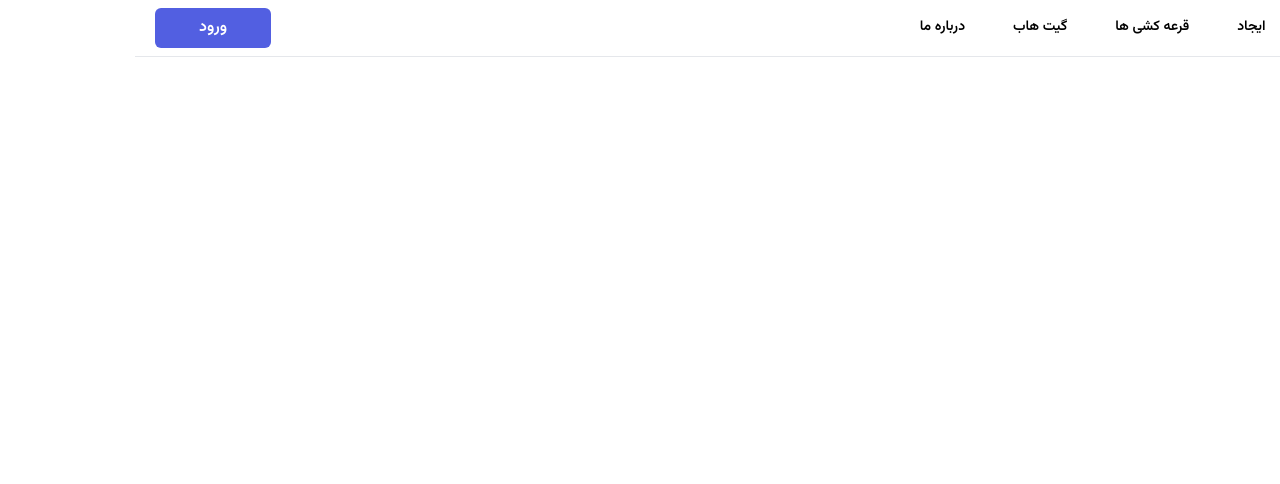
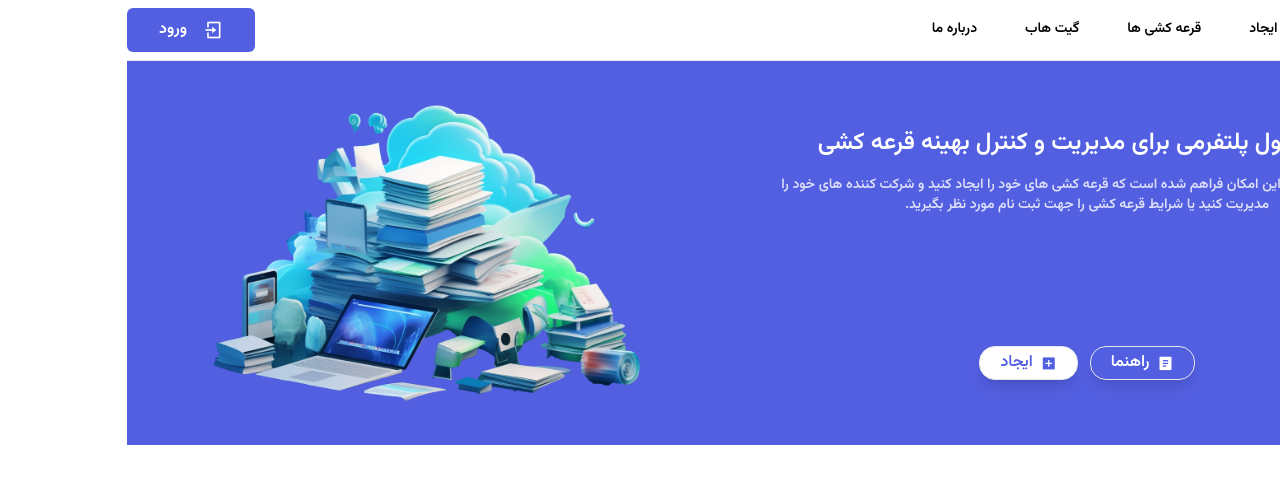
Before and after one commit to abolfazlj10/shans_aval, a Vue app: page / in a window 1280 px wide. Shown: the top 484 px of the page. Built offline with nearby package versions, Linux system fonts and the light colour scheme.

Commit message:
create component header

```diff
--- a/src/assets/base.css
+++ b/src/assets/style/base.css
@@ -3,11 +3,11 @@
 @tailwind utilities;
 @font-face {
   font-family: vazir;
-  src: url('./fonts/Vazirmatn-Thin.ttf');
+  src: url('../fonts/Vazirmatn-Thin.ttf');
 }
 @font-face {
   font-family: vazirBold;
-  src: url('./fonts/Vazirmatn-SemiBold.ttf');
+  src: url('../fonts/Vazirmatn-SemiBold.ttf');
 }
 *,
 *::before,
@@ -19,5 +19,4 @@
 body{
   direction: rtl;
   font-family: vazirbold;
-  font-weight: bold;
 }
--- /dev/null
+++ b/src/components/header.vue
@@ -0,0 +1,52 @@
+<template>
+    <div class="getStarted">
+        <div class="ContainerHeader">
+            <div class="flex flex-col h-full justify-around w-6/12">
+                <div class="space-y-4">
+                    <div class="text-2xl">شانس اول پلتفرمی  برای مدیریت و کنترل بهینه قرعه کشی</div>
+                    <div class="text-[#FFF]/80 text-sm">با پلتفرم شانس اول این امکان فراهم شده است که قرعه کشی های خود را ایجاد کنید و شرکت کننده های خود را مدیریت کنید یا شرایط قرعه کشی را جهت ثبت نام مورد نظر بگیرید.</div>
+                </div>
+                <div class="flex justify-center gap-3">
+                    <button class="btnGetStarted group">
+                        <div>راهنما</div>
+                        <i class="ri-file-list-2-fill icon"></i>
+                    </button>
+                    <button class="btnAdd group">
+                        <div>ایجاد</div>
+                        <i class="ri-add-box-fill icon"></i>
+                    </button>
+
+                </div>
+            </div>
+            <img class="w-[600px]" src="../assets/img/1.png" alt="">
+        </div>
+    </div>
+</template>
+<style scoped>
+.getStarted{
+    @apply bg-brand text-center w-full h-96;
+}
+.ContainerHeader{
+    @apply h-full container flex items-center justify-between text-white;
+}
+.btnGetStarted{
+    @apply flex flex-row-reverse gap-2 border px-5 py-1 rounded-2xl duration-100 hover:-translate-y-1 shadow-lg hover:shadow-xl;
+}
+.btnAdd{
+    @apply flex flex-row-reverse gap-2  border px-5 py-1 rounded-2xl bg-white text-brand duration-100 hover:-translate-y-1 shadow-lg hover:shadow-xl;
+}
+.icon{
+    @apply duration-75 group-hover:animate-spin;
+}
+@keyframes spin {
+    0%{
+        transform: rotate(-10deg);
+    }
+    50%{
+        transform: rotate(10deg);
+    }
+    100%{
+        transform: rotate(-10deg);
+    }
+}
+</style>
--- a/src/components/nav.vue
+++ b/src/components/nav.vue
@@ -19,12 +19,15 @@
                 <router-link to="/">درباره ما</router-link>
             </div>
         </div>
-        <router-link to="/" class="login">ورود</router-link>
+        <router-link to="/" class="login">
+            <div>ورود</div>
+            <i class="ri-login-box-line text-xl"></i>
+        </router-link>
     </div>
 </template>
 <style scoped>
 .nav{
-    @apply container flex items-center gap-7 px-5 py-2 border-b max-md:flex-wrap  ;
+    @apply container flex items-center gap-7 py-2 border-b max-md:flex-wrap  ;
 }
 .title{
     @apply text-2xl text-brand max-md:order-1 max-md:border-b max-md:border-brand max-md:py-2;
@@ -33,7 +36,7 @@
     @apply flex gap-12 max-md:w-full max-md:order-3 max-md:justify-center max-[400px]:gap-7 max-[332px]:gap-3;
 }
 .login{
-    @apply mr-auto text-center bg-brand rounded-md text-white py-2 px-11 max-md:order-2;
+    @apply flex flex-row-reverse items-center gap-4 mr-auto text-center bg-brand rounded-md text-white py-2 px-8 max-md:order-2;
 }
 .linkItem{
     @apply flex flex-col-reverse gap-[1px];
--- a/src/main.js
+++ b/src/main.js
@@ -1,4 +1,4 @@
-import './assets/base.css'
+import './assets/style/base.css'
 import 'remixicon/fonts/remixicon.css'
 
 import { createApp } from 'vue'
--- a/src/views/home.vue
+++ b/src/views/home.vue
@@ -1,9 +1,11 @@
 <script>
 import navbar from '../components/nav.vue';
+import getStarted from '../components/header.vue';
 export default{
-    components:{navbar}
+    components:{navbar,getStarted}
 }
 </script>
 <template>
     <navbar/>
+    <getStarted/>
 </template>
```
Also changed, not shown: src/assets/img/1.png (added).
